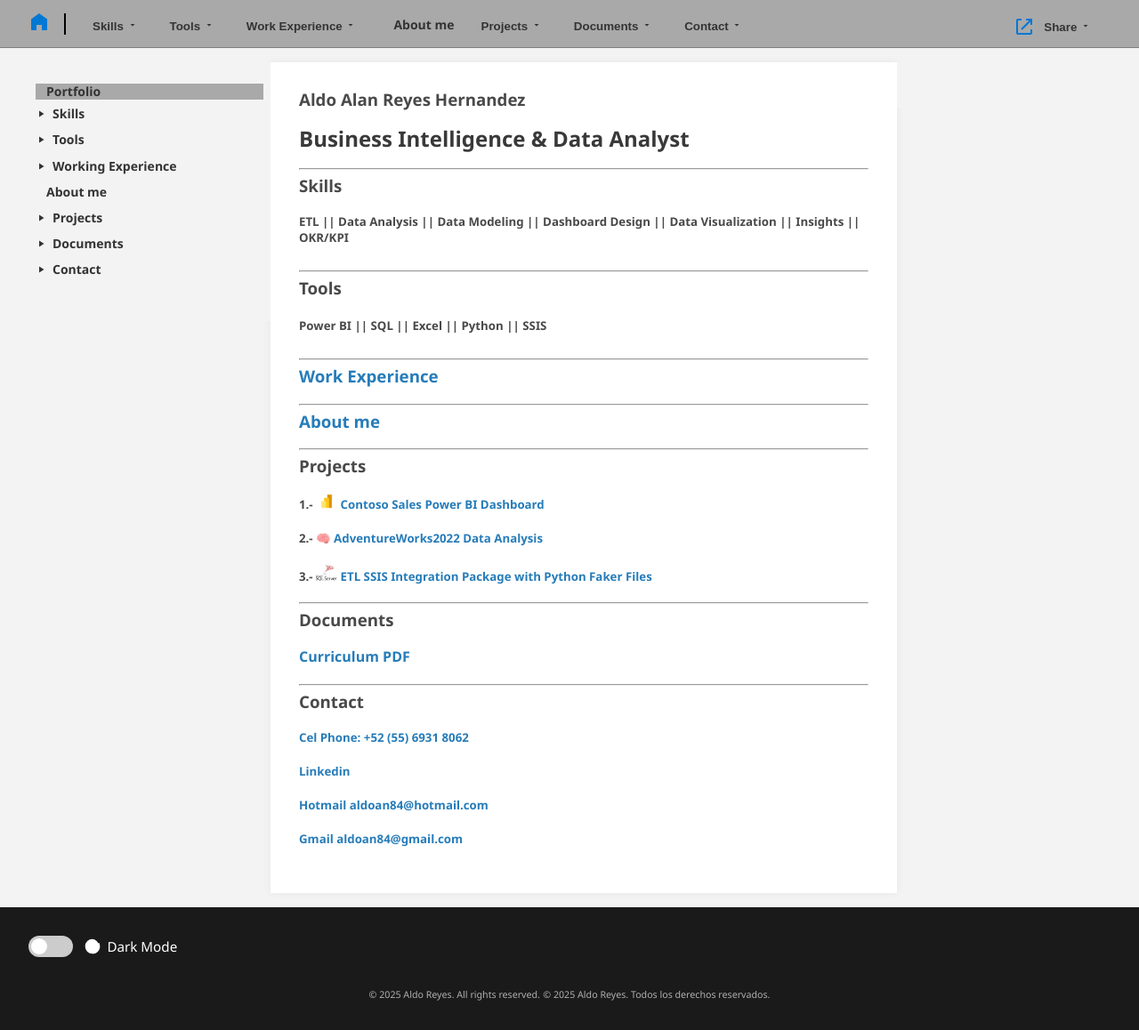
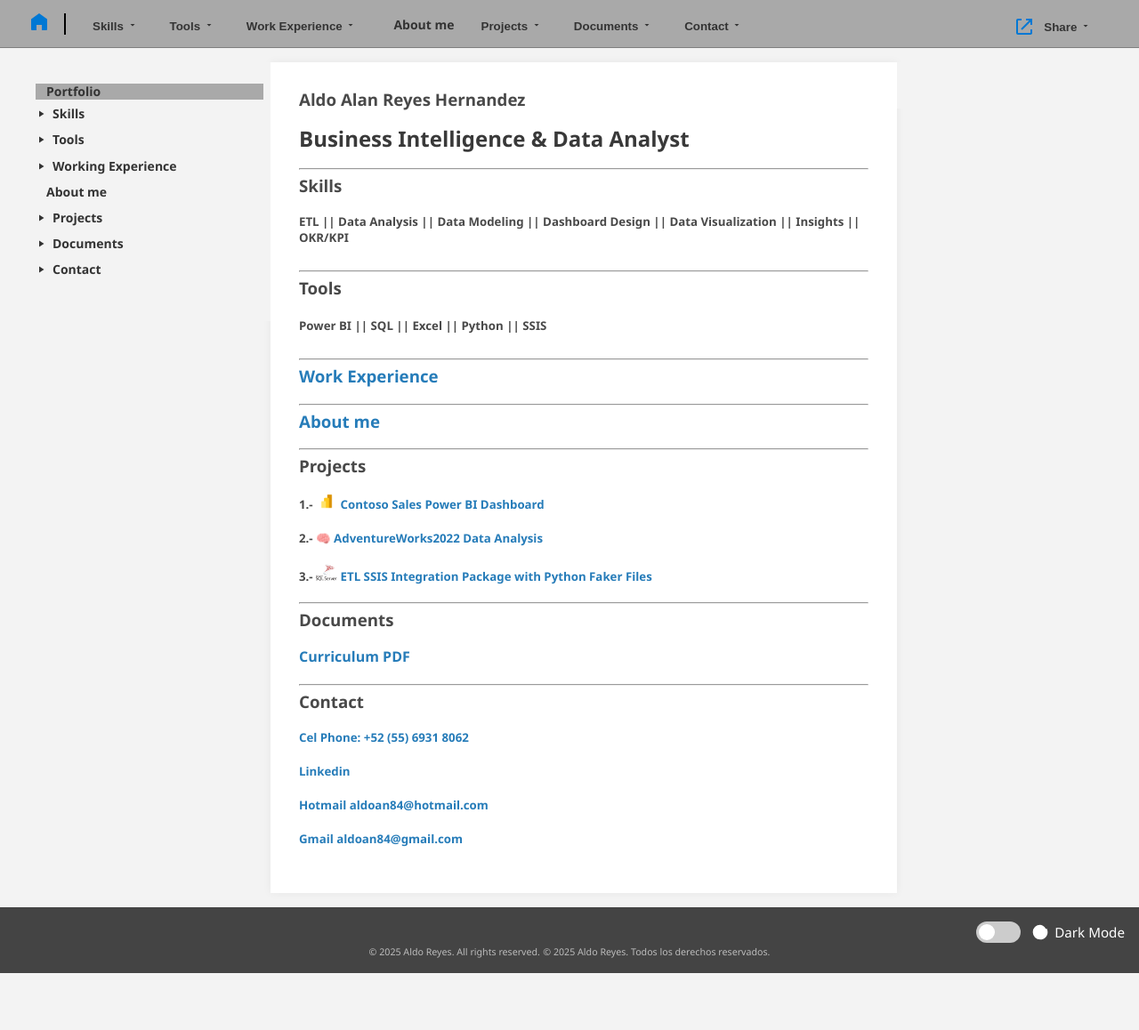
Before and after one commit to AldoReyes84/AldoReyes.github.io, a Jekyll site: the page built from README.md, in a window 1280 px wide and 1158 px high. Shown: the whole window at 89% size. Built offline with Jekyll 4.4.1, drawn with Linux system fonts in a browser that asks for light colours; our own code applies the rules of GitHub Pages for plain Markdown files.

Commit message:
footer style

```diff
--- a/assets/css/style.css
+++ b/assets/css/style.css
@@ -795,9 +795,9 @@
 }
 
 .site-footer {
-  background-color: #1a1a1a;
+  background-color: #444;
   color: #f0f0f0;
-  padding: 2rem;
+  padding: 1rem;
   font-size: 0.9rem;
 }
 
@@ -809,7 +809,6 @@
 }
 
 .footer-note {
-  margin-top: 2rem;
   text-align: center;
   font-size: 0.8rem;
   opacity: 0.7;
@@ -918,6 +917,7 @@
   gap: 0.75rem;
   font-size: 0.95rem;
   color: var(--text-color, #1a1a1a);
+  margin-left: auto;
 }
 
 .darkmode-label {
```
